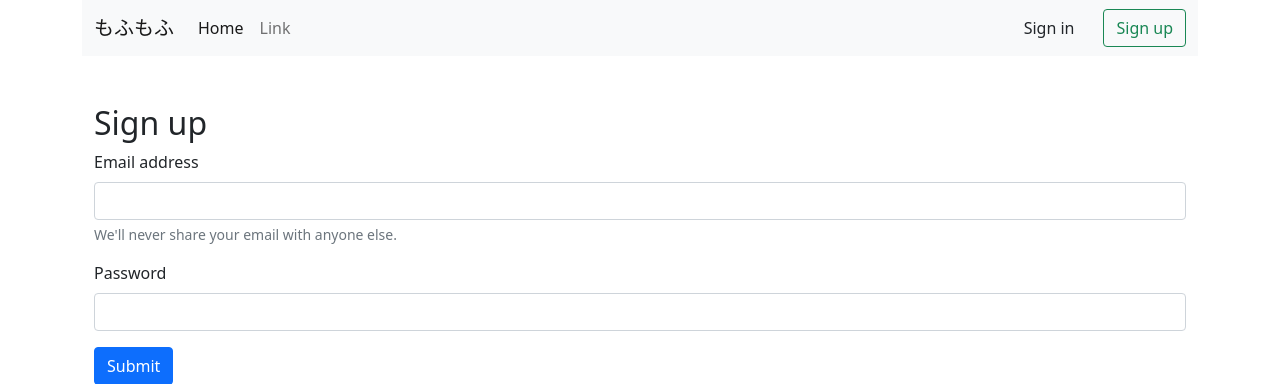
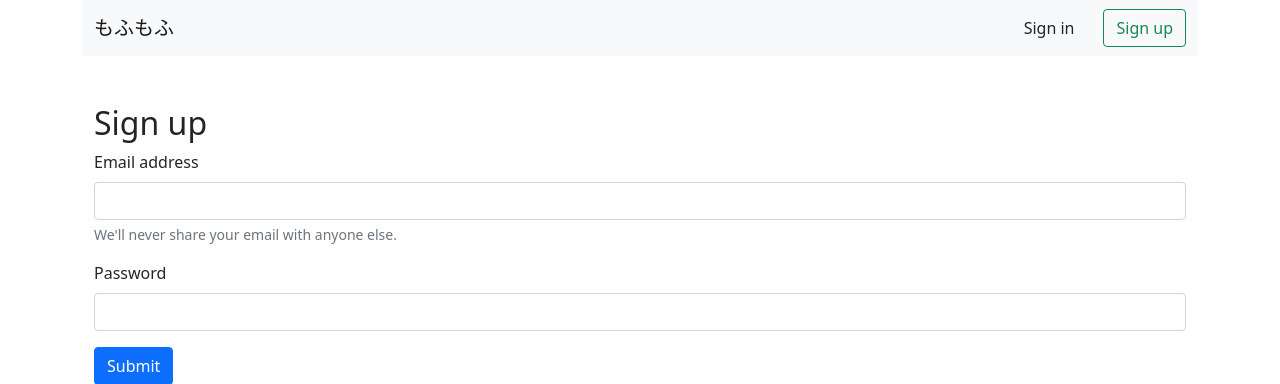
Before and after one commit to stackcorn/schedule-sharing-app, a Django app: page /account/signup/ in a window 1280 px wide. Shown: the top 384 px of the page. Run offline with Django 4.2, Linux system fonts and the light colour scheme; some libraries are stand-ins or nearby versions.

Commit message:
modified account/base.html

```diff
--- a/account/templates/account/base.html
+++ b/account/templates/account/base.html
@@ -23,12 +23,6 @@
         </button>
         <div class="collapse navbar-collapse" id="navbarSupportedContent">
           <ul class="navbar-nav me-auto mb-2 mb-lg-0">
-            <li class="nav-item">
-              <a class="nav-link active" aria-current="page" href="#">Home</a>
-            </li>
-            <li class="nav-item">
-              <a class="nav-link" href="#">Link</a>
-            </li>
           </ul>
           <div class="d-flex">
             <a href="{% url 'account:signin' %}" class="btn me-3">Sign in</a>
```
